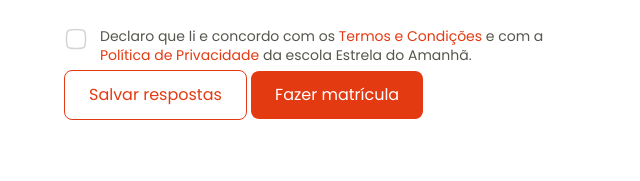
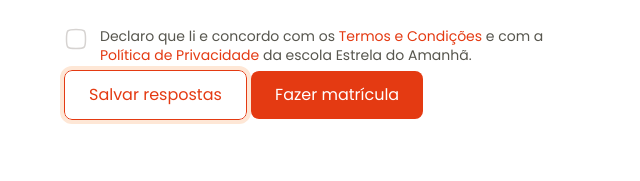
Before and after one commit to IGdotnet/formulario-de-matricula, a plain HTML site: page HTML - Forms/Projeto - formulário de matrícula/index.html in a window 1280 px wide. In both pictures the pointer is over the button "Salvar respostas". Shown: the part 616-797 px from the top of the page, 0-640 px from the left. Drawn offline with Linux system fonts and the light colour scheme; a web font is replaced by a local one.

Commit message:
Projeto finalizado

```diff
--- a/HTML - Forms/Projeto - formulário de matrícula/styles/fields/buttons.css
+++ b/HTML - Forms/Projeto - formulário de matrícula/styles/fields/buttons.css
@@ -20,7 +20,7 @@ button {
         margin-left: auto;
         border: 1px solid var(--text-highlight);
 
-        &hover, &focus {
+        &:hover, &:focus {
             color: #E43A12;
             outline: .25rem solid var(--surface-secondary);
         }
```
